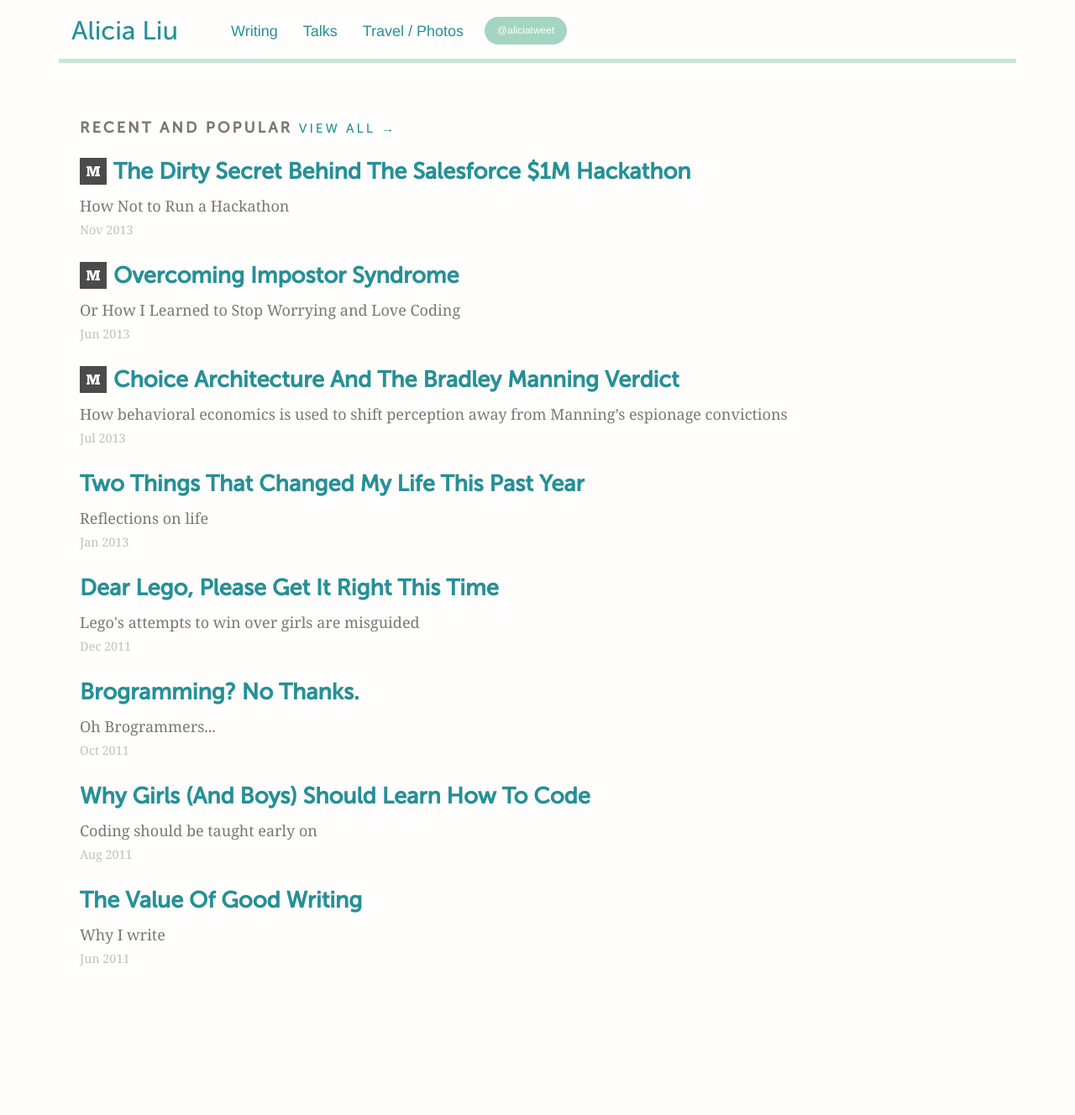
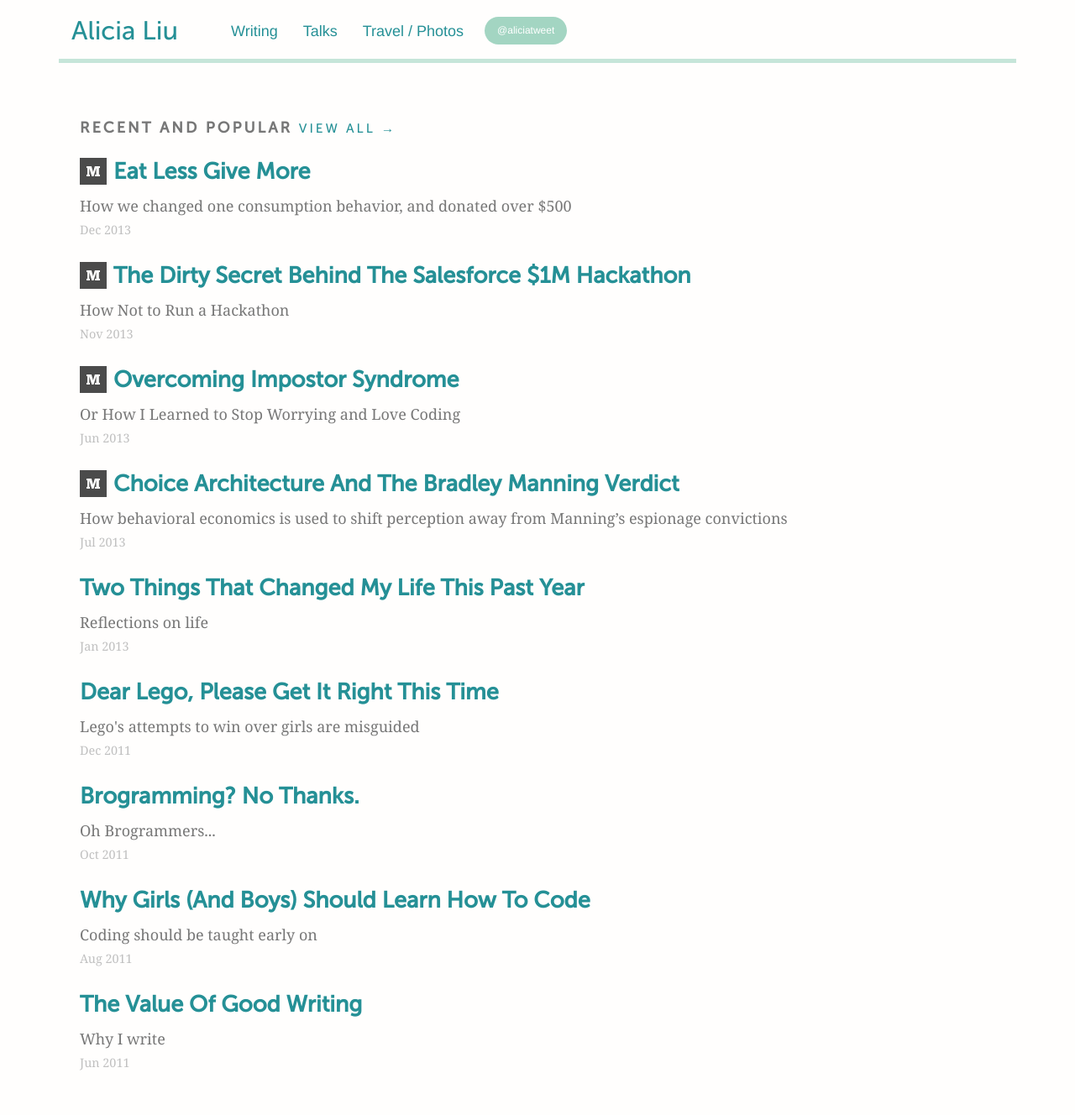
Before and after one commit to alicial/alicial.github.io, a Jekyll site: the page built from index.html, in a window 1280 px wide. Shown: the whole page at 84% size. Built offline with Jekyll 4.4.1, drawn with Linux system fonts in a browser that asks for light colours; nearby versions of some CDN libraries; Markdown is read by kramdown in place of the engine named in the settings; before the commit the page ends 1204 px from its top, so only the background shows below that.

Commit message:
Update with new post

```diff
--- a/index.html
+++ b/index.html
@@ -6,6 +6,8 @@
   <section>
     <h5>Recent and Popular <small><a href="/writing">View all &rarr;</a></small></h5>
     <dl>
+      <dt><a class="medium" target="_blank" href="https://medium.com/better-humans/2948c97de847">Eat Less Give More</a></dt>
+      <dd>How we changed one consumption behavior, and donated over $500 <time>Dec 2013</time></dd>
       <dt><a class="medium" target="_blank" href="https://medium.com/hackers-and-hacking/b839268fb82d">The Dirty Secret Behind the Salesforce $1M Hackathon</a></dt>
       <dd>How Not to Run a Hackathon <time>Nov 2013</time></dd>
       <dt><a class="medium" target="_blank" href="https://medium.com/tech-talk/bdae04e46ec5">Overcoming Impostor Syndrome</a></dt>
--- a/writing/index.html
+++ b/writing/index.html
@@ -40,6 +40,8 @@
       <h5>Essays, etc.</h5>
     </header>
     <dl>
+      <dt><a class="medium" target="_blank" href="https://medium.com/better-humans/2948c97de847">Eat Less Give More</a></dt>
+      <dd>How we changed one consumption behavior, and donated over $500 <time>Dec 2013</time></dd>
       <dt><a class="medium" target="_blank" href="https://medium.com/law-of-the-land/cc9f6852bb83">Choice Architecture and the Bradley Manning Verdict</a></dt>
       <dd>How behavioral economics is used to shift perception away from Manning&#8217;s espionage convictions <time>Jul 2013</time></dd>
       <dt><a class="medium" target="_blank" href="https://medium.com/surveillance-state/acc687d239bd">Killing the Messenger</a></dt>
```
